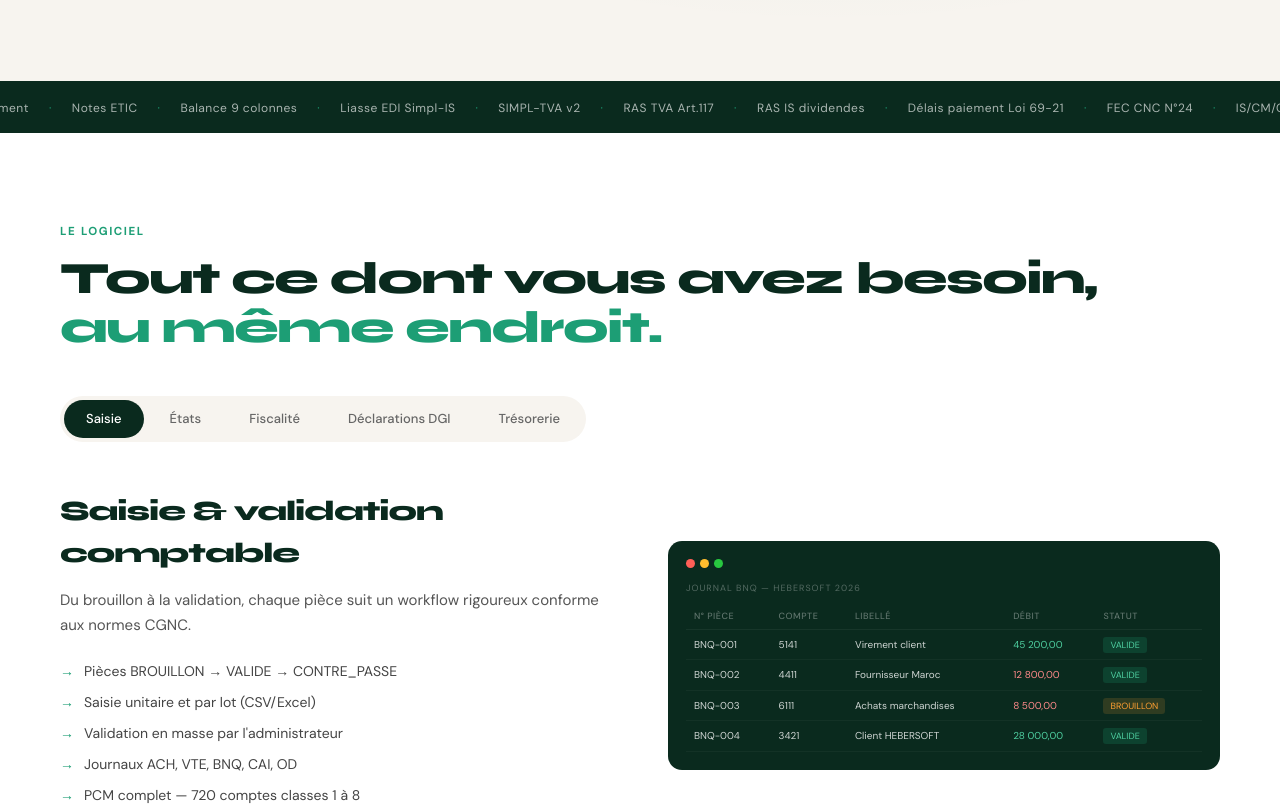
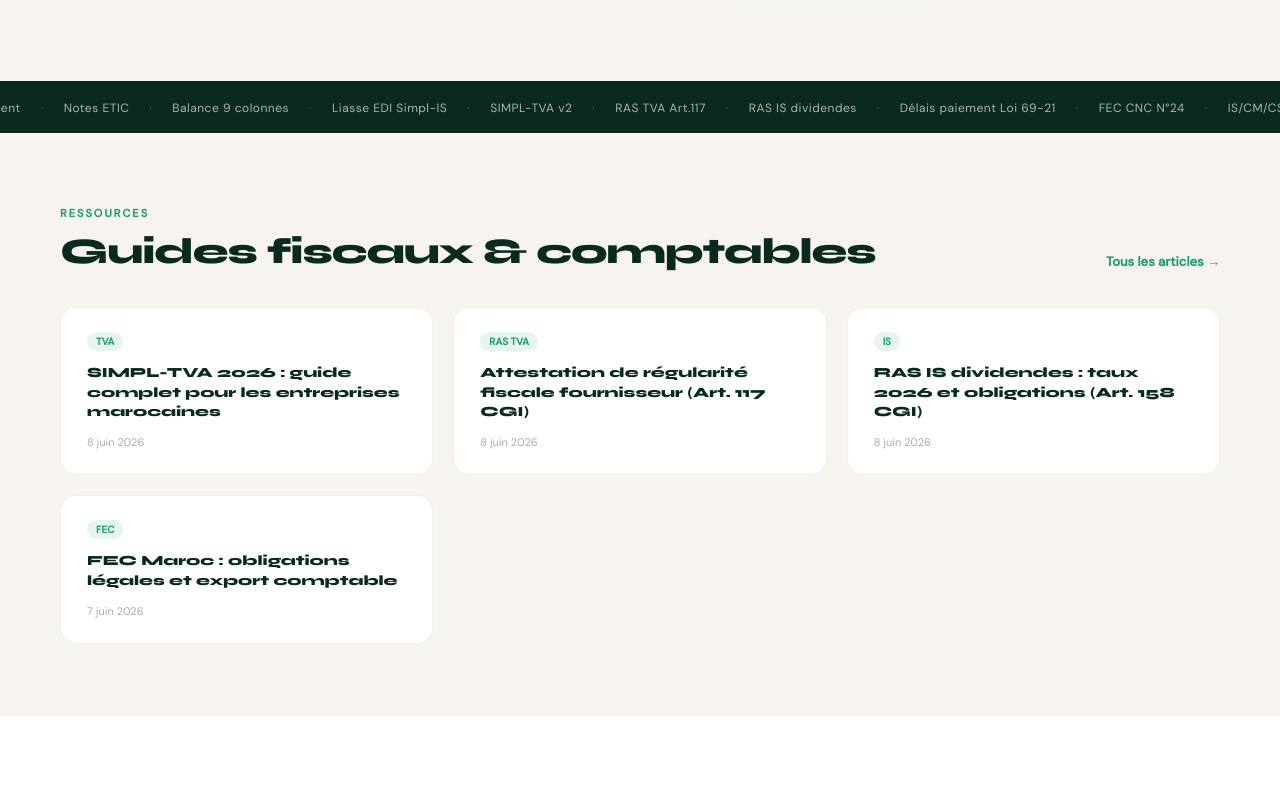
Before and after one commit to RACHIDELALAOUI2021/compta-soft-site, a Next.js app: page / in a window 1280 px wide. Shown: the part 720-1525 px from the top of the page. Built offline with nearby package versions, Linux system fonts and the light colour scheme.

Commit message:
feat: accueil — section blog 4 articles en haut de page
Co-authored-by: Cursor <cursoragent@cursor.com>

```diff
--- a/src/app/page.tsx
+++ b/src/app/page.tsx
@@ -195,6 +195,42 @@ export default function Home() {
         </div>
       </div>
 
+      {/* BLOG — derniers articles */}
+      <section className="rev" style={{background:"var(--cr)",padding:"72px 60px"}}>
+        <div style={{maxWidth:1200,margin:"0 auto"}}>
+          <div style={{display:"flex",justifyContent:"space-between",alignItems:"flex-end",marginBottom:36,flexWrap:"wrap",gap:16}}>
+            <div>
+              <div style={{fontSize:11,fontWeight:600,letterSpacing:2,textTransform:"uppercase",color:"var(--g)",marginBottom:10}}>Ressources</div>
+              <h2 style={{fontFamily:"'Syne',sans-serif",fontSize:"clamp(24px,3vw,36px)",fontWeight:800,letterSpacing:-1,lineHeight:1.1,color:"var(--dk)"}}>
+                Guides fiscaux & comptables
+              </h2>
+            </div>
+            <Link href="/blog" style={{fontSize:13,fontWeight:600,color:"var(--g)",whiteSpace:"nowrap"}}>
+              Tous les articles →
+            </Link>
+          </div>
+          <div style={{display:"grid",gridTemplateColumns:"repeat(auto-fill,minmax(280px,1fr))",gap:20}}>
+            {[
+              {slug:"simpl-tva-maroc-2026",tag:"TVA",title:"SIMPL-TVA 2026 : guide complet pour les entreprises marocaines",date:"8 juin 2026"},
+              {slug:"attestation-regularite-fiscale-art-117",tag:"RAS TVA",title:"Attestation de régularité fiscale fournisseur (Art. 117 CGI)",date:"8 juin 2026"},
+              {slug:"ras-is-dividendes-maroc-2026",tag:"IS",title:"RAS IS dividendes : taux 2026 et obligations (Art. 158 CGI)",date:"8 juin 2026"},
+              {slug:"fec-maroc-obligations-export",tag:"FEC",title:"FEC Maroc : obligations légales et export comptable",date:"7 juin 2026"},
+            ].map(a=>(
+              <Link key={a.slug} href={`/blog/${a.slug}`} style={{textDecoration:"none"}}>
+                <div style={{background:"#fff",borderRadius:16,padding:"24px 26px",border:"1px solid rgba(10,42,30,.07)",height:"100%",display:"flex",flexDirection:"column",gap:12,transition:"all .3s",cursor:"pointer"}}
+                  onMouseEnter={e=>{(e.currentTarget as HTMLElement).style.transform="translateY(-4px)";(e.currentTarget as HTMLElement).style.boxShadow="0 16px 32px rgba(10,42,30,.1)"}}
+                  onMouseLeave={e=>{(e.currentTarget as HTMLElement).style.transform="none";(e.currentTarget as HTMLElement).style.boxShadow="none"}}
+                >
+                  <span style={{fontSize:10,fontWeight:600,padding:"2px 9px",borderRadius:100,background:"var(--lt)",color:"var(--g)",width:"fit-content"}}>{a.tag}</span>
+                  <p style={{fontFamily:"'Syne',sans-serif",fontSize:14,fontWeight:800,color:"var(--dk)",lineHeight:1.4,flexGrow:1}}>{a.title}</p>
+                  <p style={{fontSize:11,color:"#aaa"}}>{a.date}</p>
+                </div>
+              </Link>
+            ))}
+          </div>
+        </div>
+      </section>
+
       {/* TABS PRODUIT */}
       <section id="features" className="tabs-section" style={{background:"#fff",padding:"90px 60px"}}>
         <div style={{fontSize:11,fontWeight:600,letterSpacing:2,textTransform:"uppercase",color:"var(--g)",marginBottom:14}}>Le logiciel</div>
```
